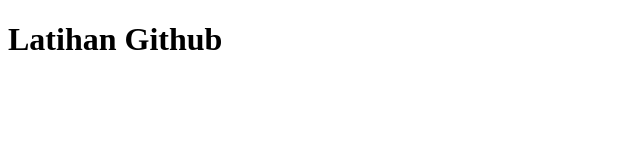
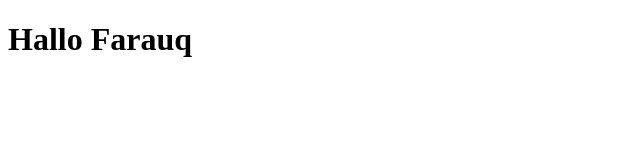
Before and after one commit to farauqq/web-basic, a plain HTML site: page html-css-basic/latihan1/index.html in a window 1280 px wide. Shown: the whole page, without its empty margins (0-640 px from the left). Drawn offline with Linux system fonts and the light colour scheme.

Commit message:
perubahan h1

```diff
--- a/html-css-basic/latihan1/index.html
+++ b/html-css-basic/latihan1/index.html
@@ -9,7 +9,7 @@
 </head>
 
 <body>
-    <h1>Latihan Github</h1>
+    <h1>Hallo Farauq</h1>
 </body>
 
 </html>
```
